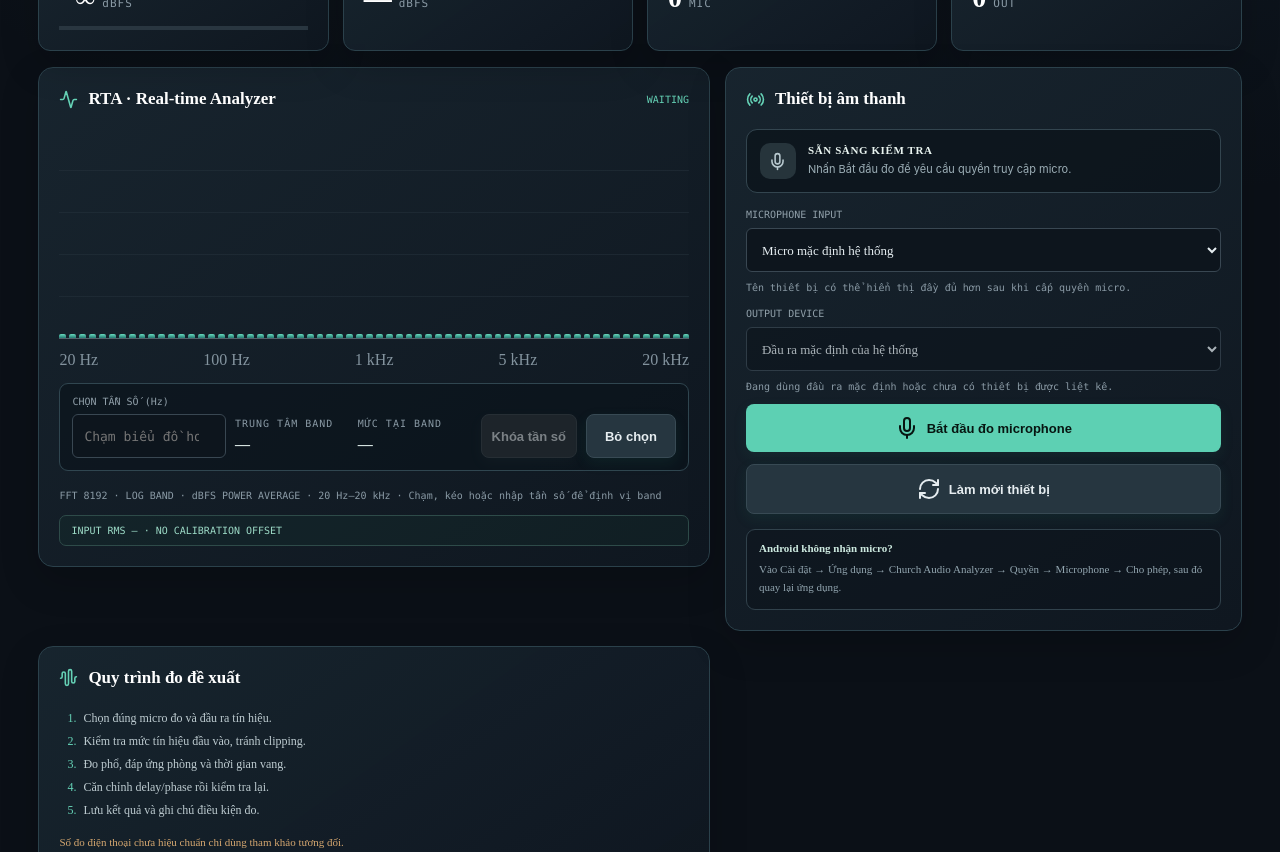
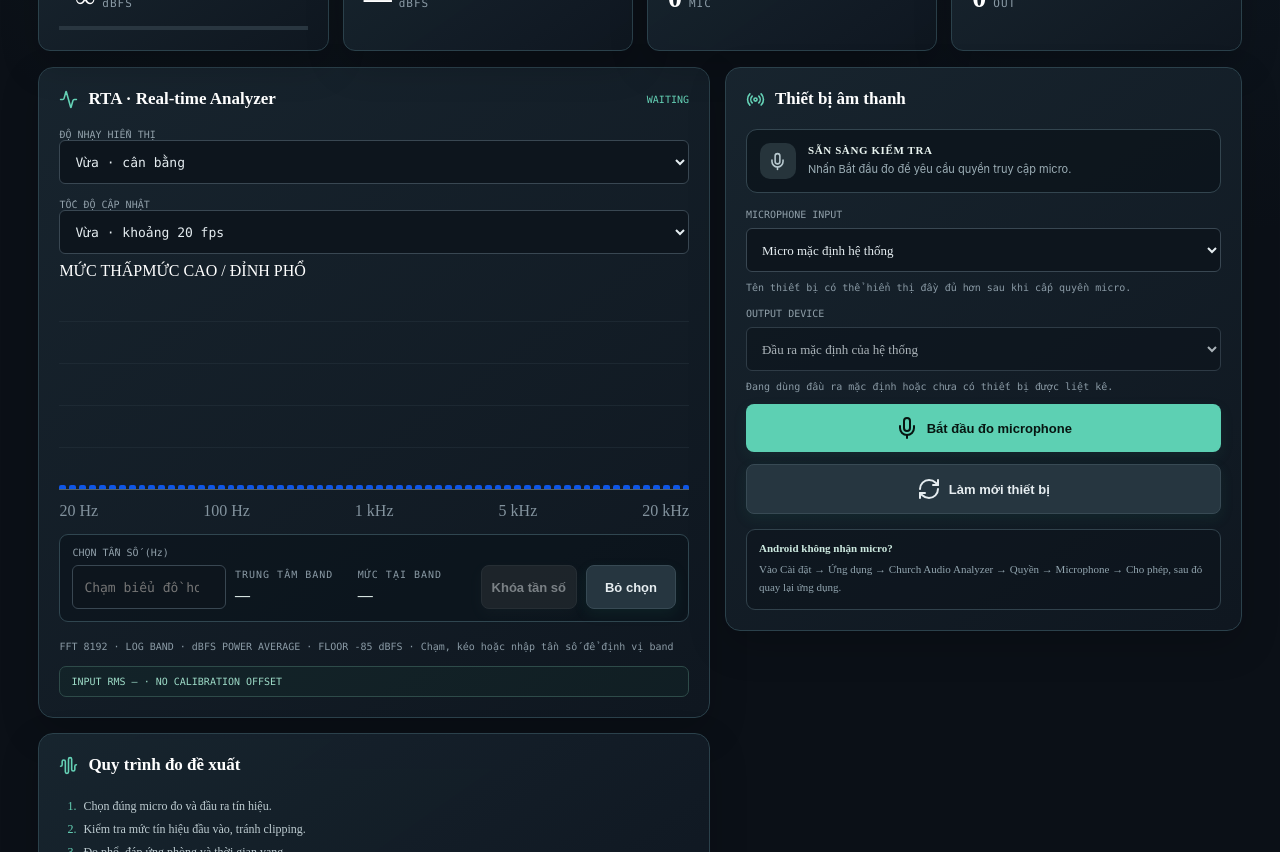
Before and after one commit to nhocktrung2019-ux/CHURCH-AUDIO-AI, a React (Vite) app: page / in a window 1280 px wide. Shown: the part 720-1572 px from the top of the page. Built offline with nearby package versions, Linux system fonts and the light colour scheme.

Commit message:
Add multicolour RTA and sensitivity/speed controls

```diff
--- a/src/App.tsx
+++ b/src/App.tsx
@@ -18,6 +18,7 @@ import SPLMeterPanel from "./audio/SPLMeterPanel";
 import MicCalibrationPanel from "./audio/MicCalibrationPanel";
 import MicrophoneSensitivityPanel, { type MicrophoneSensitivityProfile } from "./audio/MicrophoneSensitivityPanel";
 import { rtaBandFrequency, rtaBandIndexForFrequency } from "./audio/rtaFrequency";
+import { rtaBarVisual, rtaDisplayFloorDb, type RtaSensitivity, type RtaSpeed } from "./audio/rtaDisplay";
 import ProjectBackupPanel from "./audio/ProjectBackupPanel";
 import MultiMicFeedbackPanel from "./audio/MultiMicFeedbackPanel";
 import VersionSupportPanel from "./audio/VersionSupportPanel";
@@ -44,6 +45,8 @@ const tabs: { id: TabId; label: string; short: string; icon: typeof Activity }[]
 
 export default function App() {
   const [activeTab, setActiveTab] = useState<TabId>("overview");
+  const [rtaSensitivity, setRtaSensitivity] = usePersistentState<RtaSensitivity>("church-audio-rta-sensitivity", "medium");
+  const [rtaSpeed, setRtaSpeed] = usePersistentState<RtaSpeed>("church-audio-rta-speed", "medium");
   const [selectedRtaBand, setSelectedRtaBand] = usePersistentState<number | null>("church-audio-rta-selected-band", null);
   const [rtaCursorLocked, setRtaCursorLocked] = useState(false);
   const [rtaFrequencyInput, setRtaFrequencyInput] = useState(() => selectedRtaBand === null ? "" : String(Math.round(rtaBandFrequency(selectedRtaBand))));
@@ -51,7 +54,7 @@ export default function App() {
   const [calibrationOffsetDb, setCalibrationOffsetDb] = usePersistentState("church-audio-mic-offset-db",0);
   const [micCalibration, setMicCalibration] = usePersistentState<MicCalibrationFile | null>("church-audio-mic-calibration-file",null);
   const calibrationPoints = micCalibration?.points ?? EMPTY_MIC_CALIBRATION_POINTS;
-  const a = useAudioAnalyzer(calibrationPoints);
+  const a = useAudioAnalyzer(calibrationPoints, rtaSpeed);
   const selectRtaBand = (event: PointerEvent<HTMLDivElement>) => {
     if (rtaCursorLocked) return;
     const bounds = event.currentTarget.getBoundingClientRect();
@@ -124,15 +127,43 @@ export default function App() {
 
   const RtaPanel = () => <article className="panel">
     <div className="heading"><Activity /><h2>RTA · Real-time Analyzer</h2><span>{a.running ? "LIVE" : "WAITING"}</span></div>
+    <div className="rta-display-settings">
+      <label htmlFor="rta-sensitivity">ĐỘ NHẠY HIỂN THỊ
+        <select id="rta-sensitivity" value={rtaSensitivity} onChange={(event) => setRtaSensitivity(event.target.value as RtaSensitivity)}>
+          <option value="high">Cao · quan sát tín hiệu nhỏ</option>
+          <option value="medium">Vừa · cân bằng</option>
+          <option value="low">Thấp · lọc nền yếu</option>
+        </select>
+      </label>
+      <label htmlFor="rta-speed">TỐC ĐỘ CẬP NHẬT
+        <select id="rta-speed" value={rtaSpeed} onChange={(event) => setRtaSpeed(event.target.value as RtaSpeed)}>
+          <option value="fast">Nhanh · khoảng 30 fps</option>
+          <option value="medium">Vừa · khoảng 20 fps</option>
+          <option value="slow">Chậm · khoảng 10 fps</option>
+        </select>
+      </label>
+    </div>
+    <div className="rta-colour-legend"><span>MỨC THẤP</span><i aria-hidden="true" /><span>MỨC CAO / ĐỈNH PHỔ</span></div>
     <div
       className="chart rta-chart"
       style={{ position: "relative", touchAction: "pan-y", cursor: rtaCursorLocked ? "default" : "crosshair", userSelect: "none" }}
       onPointerDown={(event) => { if (event.pointerType !== "mouse") event.currentTarget.setPointerCapture?.(event.pointerId); selectRtaBand(event); }}
       onPointerMove={(event) => { if (event.buttons === 1) selectRtaBand(event); }}
-      aria-label="Biểu đồ RTA 20 Hz đến 20 kHz. Chạm hoặc kéo để chọn tần số."
+      aria-label={`Biểu đồ RTA đa màu 20 Hz đến 20 kHz. Độ nhạy ${rtaSensitivity}; tốc độ ${rtaSpeed}. Chạm hoặc kéo để chọn tần số.`}
       role="group"
     >
-      {a.spectrum.map((value, index) => <i key={index} style={{ height: `${Math.max(2, (value + 100) * .98)}%` }} />)}
+      {a.spectrum.map((value, index) => {
+        const visual = rtaBarVisual(value, rtaSensitivity);
+        return <i
+          key={index}
+          title={`${Math.round(rtaBandFrequency(index, a.spectrum.length))} Hz · ${value.toFixed(1)} dBFS`}
+          style={{
+            height: `${visual.heightPercent}%`,
+            background: `hsl(${visual.hueDegrees} 88% ${48 + visual.intensity * 10}%)`,
+            boxShadow: visual.intensity > 0.88 ? `0 0 7px hsla(${visual.hueDegrees}, 88%, 60%, .55)` : undefined,
+          }}
+        />;
+      })}
       {selectedRtaBand !== null && (
         <div
           className="rta-cursor-line"
@@ -175,7 +206,7 @@ export default function App() {
         Bỏ chọn
       </button>
     </div>
-    <small className="muted">FFT 8192 · LOG BAND · dBFS POWER AVERAGE · 20 Hz–20 kHz · Chạm, kéo hoặc nhập tần số để định vị band</small><p className="calibrated-inline">INPUT RMS {a.rmsDbfs <= -99 ? "—" : (a.rmsDbfs + calibrationOffsetDb).toFixed(1) + " dB SPL"} · {calibrationOffsetDb === 0 ? "NO CALIBRATION OFFSET" : "ONE-POINT OFFSET ACTIVE"}</p>
+    <small className="muted">FFT 8192 · LOG BAND · dBFS POWER AVERAGE · FLOOR {rtaDisplayFloorDb(rtaSensitivity)} dBFS · Chạm, kéo hoặc nhập tần số để định vị band</small><p className="calibrated-inline">INPUT RMS {a.rmsDbfs <= -99 ? "—" : (a.rmsDbfs + calibrationOffsetDb).toFixed(1) + " dB SPL"} · {calibrationOffsetDb === 0 ? "NO CALIBRATION OFFSET" : "ONE-POINT OFFSET ACTIVE"}</p>
   </article>;
 
   const SpectrogramPanel = () => <article className="panel">
```
